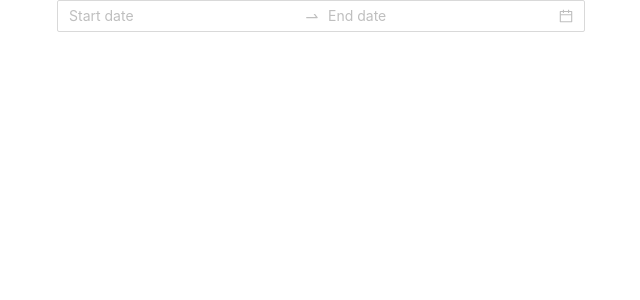
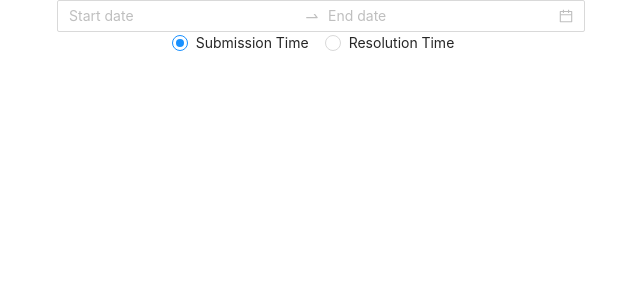
Before and after one commit to kleros/t2cr-data-extract, a React (Create React App) app: page / in a window 1280 px wide. Shown: the top 300 px of the page, without its empty margins (319-959 px from the left). Built offline with nearby package versions, Linux system fonts and the light colour scheme.

Commit message:
feat: allow filtering by resolution time

```diff
--- a/src/App.tsx
+++ b/src/App.tsx
@@ -6,7 +6,7 @@ import {
   useQuery,
   ApolloProvider,
 } from "@apollo/client";
-import { DatePicker } from "antd";
+import { DatePicker, Radio } from "antd";
 import "./App.css";
 
 const { RangePicker } = DatePicker;
@@ -17,6 +17,7 @@ interface MomentObj {
 
 interface RequestProps {
   interval: Number[] | undefined;
+  option: Number;
 }
 
 interface Request {
@@ -27,9 +28,7 @@ interface Request {
   resolutionTime: string;
 }
 
-const Requests: FC<RequestProps> = ({ interval = [0, 0] }) => {
-  const { loading, error, data } = useQuery(
-    gql`
+const queryBySubmissionTime = gql`
   query GetRequests($startTime: Int!, $endTime: Int!) {
     requests(
       where: {
@@ -45,7 +44,29 @@ const Requests: FC<RequestProps> = ({ interval = [0, 0] }) => {
       resolutionTime
     }
   }
-    `,
+`;
+
+const queryByResolutionTime = gql`
+  query GetRequests($startTime: Int!, $endTime: Int!) {
+    requests(
+      where: {
+        resolutionTime_gte: $startTime
+        resolutionTime_lte: $endTime
+        result: "Accepted"
+      }
+    ) {
+      id
+      resolutionTime
+      type
+      requester
+      resolutionTime
+    }
+  }
+`;
+
+const Requests: FC<RequestProps> = ({ interval = [0, 0], option = 1 }) => {
+  const { loading, error, data } = useQuery(
+    option === 1 ? queryBySubmissionTime : queryByResolutionTime,
     {
       variables: { startTime: interval[0], endTime: interval[1] },
     }
@@ -69,7 +90,7 @@ const Requests: FC<RequestProps> = ({ interval = [0, 0] }) => {
             key={i.toString()}
           >
             <a
-              href={`https://token.kleros.io/token/${request.id.slice(
+              href={`https://tokens.kleros.io/token/${request.id.slice(
                 0,
                 request.id.indexOf("-")
               )}`}
@@ -99,9 +120,15 @@ const Requests: FC<RequestProps> = ({ interval = [0, 0] }) => {
 
 const App: FC = () => {
   const [interval, setInterval] = useState<Number[]>();
-  const onIntervalSelected = useCallback((selection) => {
+  const [filterBy, setFilterBy] = useState<number>(1);
+
+  const onFilterSelected = useCallback((e) => {
+    setFilterBy(e.target.value || 1);
+  }, []);
+  const onIntervalSelected = useCallback((selectedDates, selectedStrings) => {
+    console.info(selectedStrings);
     setInterval(
-      selection.map((i: MomentObj) => Math.floor(i.valueOf() / 1000))
+      selectedDates.map((i: MomentObj) => Math.floor(i.valueOf() / 1000))
     );
   }, []);
 
@@ -118,9 +145,17 @@ const App: FC = () => {
   return (
     <div className="App">
       <RangePicker showTime onChange={onIntervalSelected} />
+      <Radio.Group
+        onChange={onFilterSelected}
+        value={filterBy}
+        defaultValue={1}
+      >
+        <Radio value={1}>Submission Time</Radio>
+        <Radio value={2}>Resolution Time</Radio>
+      </Radio.Group>
       {interval && (
         <ApolloProvider client={client}>
-          <Requests interval={interval} />
+          <Requests interval={interval} option={filterBy} />
         </ApolloProvider>
       )}
     </div>
```
Lines whose indentation alone changed are shown as unchanged.
